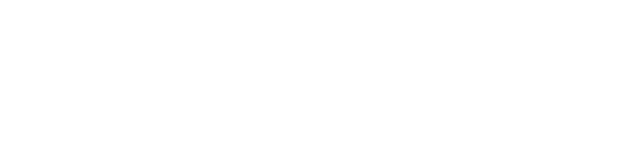
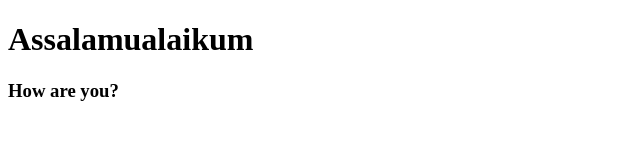
Before and after one commit to ezazul1/my-third-repo, a plain HTML site: page index.html in a window 1280 px wide. Shown: the whole page, without its empty margins (0-640 px from the left). Drawn offline with Linux system fonts and the light colour scheme.

Commit message:
new headers added

```diff
--- a/index.html
+++ b/index.html
@@ -6,6 +6,7 @@
     <title>My 3rd GitHub RePo</title>
 </head>
 <body>
-
+    <h1>Assalamualaikum</h1>
+    <h3>How are you?</h3>
 </body>
 </html>
```
